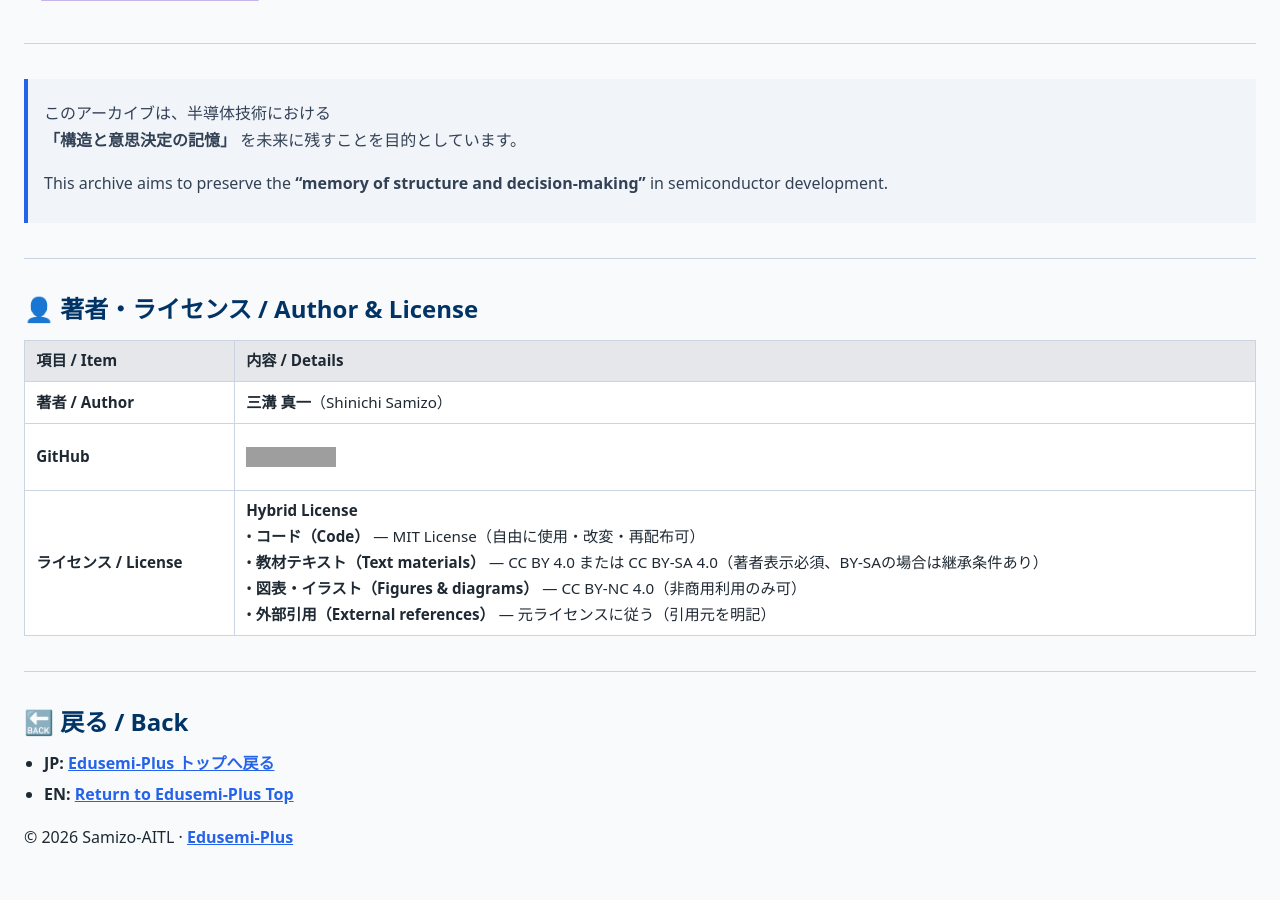
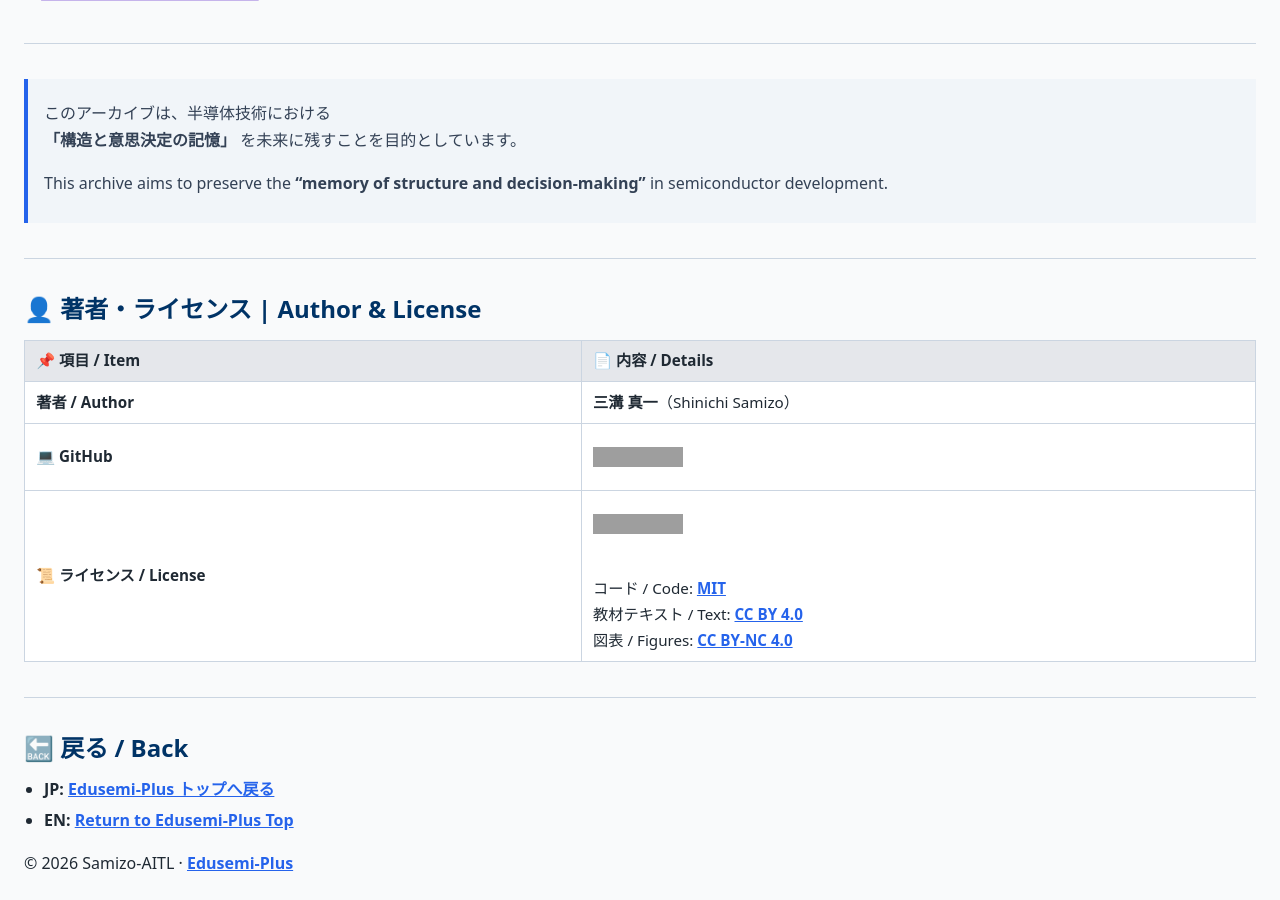
Before and after one commit to Samizo-AITL/Edusemi-Plus, a Jekyll site: the page built from archive/index.md, in a window 1280 px wide and 900 px high, scrolled down 2629 px. Built offline with Jekyll 4.4.1, drawn with Linux system fonts in a browser that asks for light colours; before the commit the page ends 3502 px from its top, so only the background shows below that; grey boxes are pictures that could not be loaded.

Commit message:
Update index.md

```diff
--- a/archive/index.md
+++ b/archive/index.md
@@ -88,13 +88,13 @@
 
 ---
 
-## 👤 **著者・ライセンス / Author & License**
+## 👤 **著者・ライセンス | Author & License**
 
-| **項目 / Item** | **内容 / Details** |
-|-----------------|--------------------|
+| 📌 項目 / Item | 📄 内容 / Details |
+|------|------|
 | **著者 / Author** | **三溝 真一**（Shinichi Samizo） |
-| **GitHub** | [![GitHub](https://img.shields.io/badge/GitHub-Samizo--AITL-blue?style=for-the-badge&logo=github)](https://github.com/Samizo-AITL) |
-| **ライセンス / License** | **Hybrid License**<br>• **コード（Code）** — MIT License（自由に使用・改変・再配布可）<br>• **教材テキスト（Text materials）** — CC BY 4.0 または CC BY-SA 4.0（著者表示必須、BY-SAの場合は継承条件あり）<br>• **図表・イラスト（Figures & diagrams）** — CC BY-NC 4.0（非商用利用のみ可）<br>• **外部引用（External references）** — 元ライセンスに従う（引用元を明記） |
+| **💻 GitHub** | [![GitHub](https://img.shields.io/badge/GitHub-Samizo--AITL-blue?style=for-the-badge&logo=github)](https://github.com/Samizo-AITL) |
+| **📜 ライセンス / License** | [![Hybrid License](https://img.shields.io/badge/License-Hybrid-blueviolet?style=for-the-badge)](https://samizo-aitl.github.io/Edusemi-Plus/#-ライセンス--license)<br>コード / Code: [MIT](https://opensource.org/licenses/MIT)<br>教材テキスト / Text: [CC BY 4.0](https://creativecommons.org/licenses/by/4.0/)<br>図表 / Figures: [CC BY-NC 4.0](https://creativecommons.org/licenses/by-nc/4.0/) |
 
 ---
 
```
